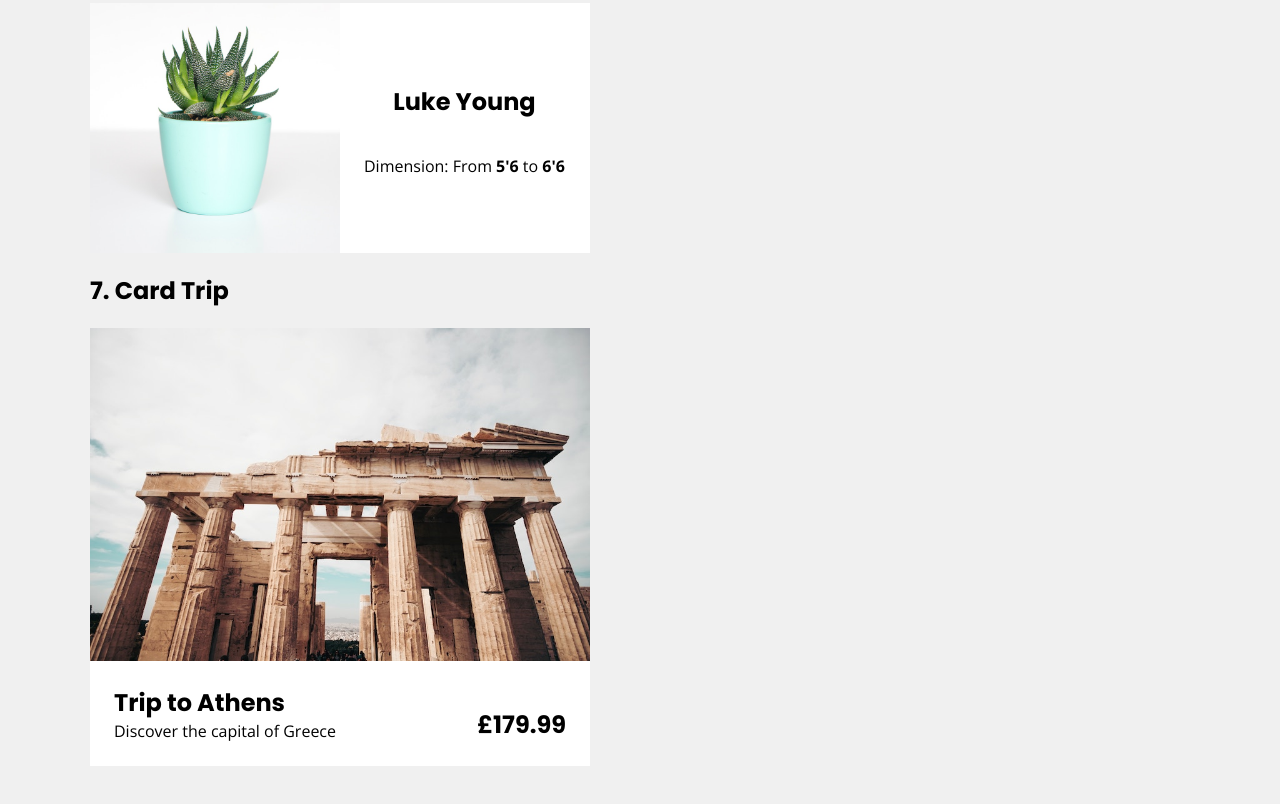
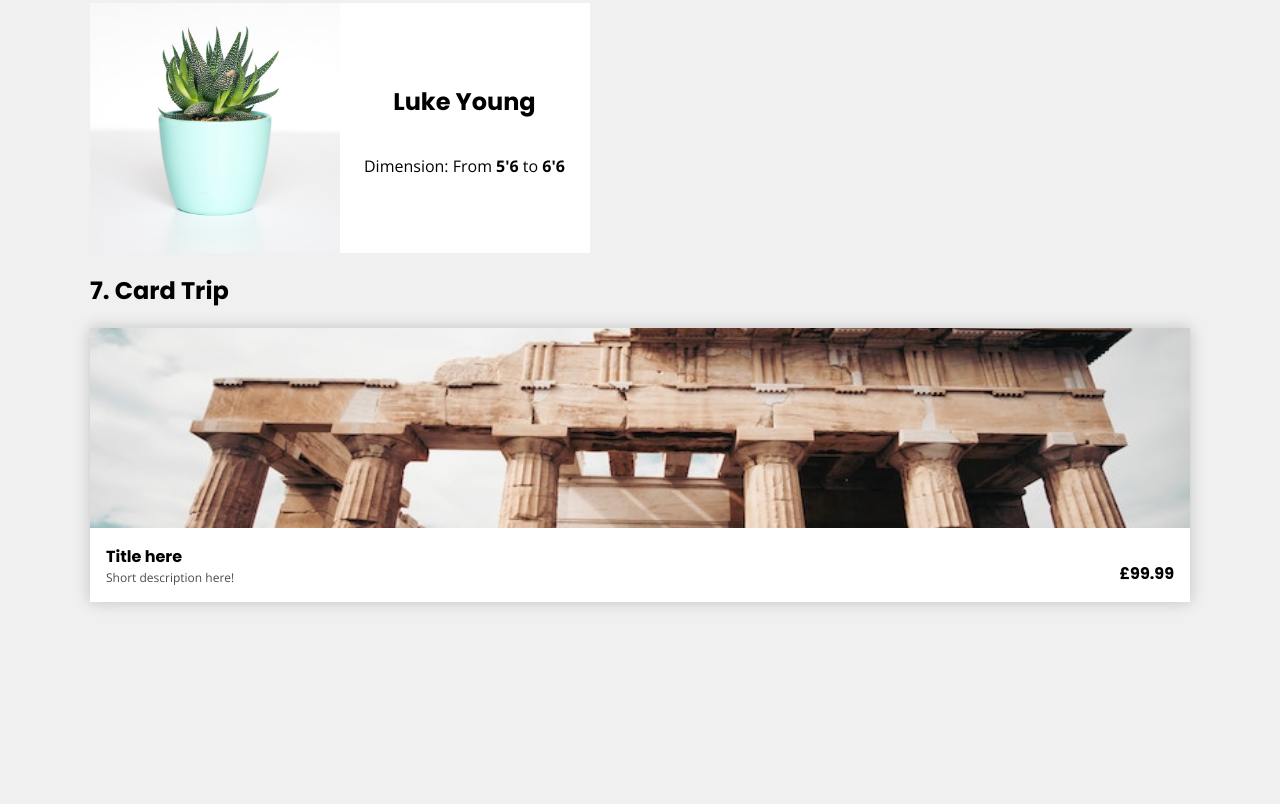
Before and after one commit to dedemenezes/batch-1880, a plain HTML site: page lectures/components-demo/components.html in a window 1280 px wide. Shown: the part 1242-2046 px from the top of the page. Drawn offline with nearby package versions, Linux system fonts and the light colour scheme.

Commit message:
add card-trip

```diff
--- a/lectures/components-demo/components.html
+++ b/lectures/components-demo/components.html
@@ -54,16 +54,15 @@
        <h2>7. Card Trip</h2>
 
        <div class="card-trip">
-        <img src="./images/athens.jpg" alt="athens">
-        <div class="card-trip-content">
-          <div class="card-trip-description">
-            <h2>Trip to Athens</h2>
-            <p>Discover the capital of Greece</p>
+        <img src="./images/athens.jpg" />
+        <div class="card-trip-infos">
+          <div>
+            <h2>Title here</h2>
+            <p>Short description here!</p>
           </div>
-
-          <h2>£179.99</h2>
+          <h2 class="card-trip-pricing">£99.99</h2>
         </div>
-       </div>
+      </div>
 
        </div>
 
--- a/lectures/components-demo/css/components/card.css
+++ b/lectures/components-demo/css/components/card.css
@@ -28,27 +28,42 @@
   flex-direction: column;
 }
 
-
 .card-trip {
-  width: 500px;
+  overflow: hidden;
+  background: white;
+  box-shadow: 0 0 15px rgba(0,0,0,0.2);
 }
 
-.card-trip img {
+.card-trip > img {
+  height: 200px;
   width: 100%;
+  object-fit: cover;
 }
 
-.card-trip-content {
-  background-color: white;
-  display: flex;
-  align-items: flex-end;
-  justify-content: space-between;
-  padding: 24px;
-}
-
-.card-trip-content h2 {
+.card-trip h2 {
+  font-size: 16px;
+  font-weight: bold;
   margin: 0;
 }
 
-.card-trip-content p {
+.card-trip p {
+  font-size: 12px;
+  opacity: .7;
   margin: 0;
 }
+
+
+.card-trip .card-trip-infos {
+  padding: 16px;
+  display: flex;
+  justify-content: space-between;
+  align-items: flex-end;
+  position: relative;
+}
+
+.card-trip-infos .card-trip-user {
+  position: absolute;
+  right: 16px;
+  top: -20px;
+  width: 40px;
+}
```
